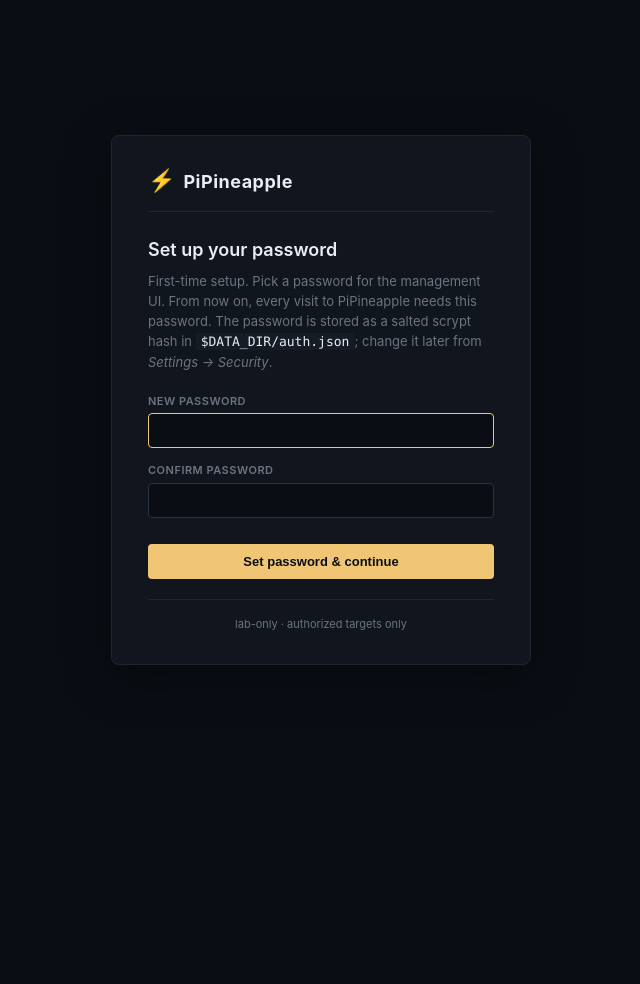
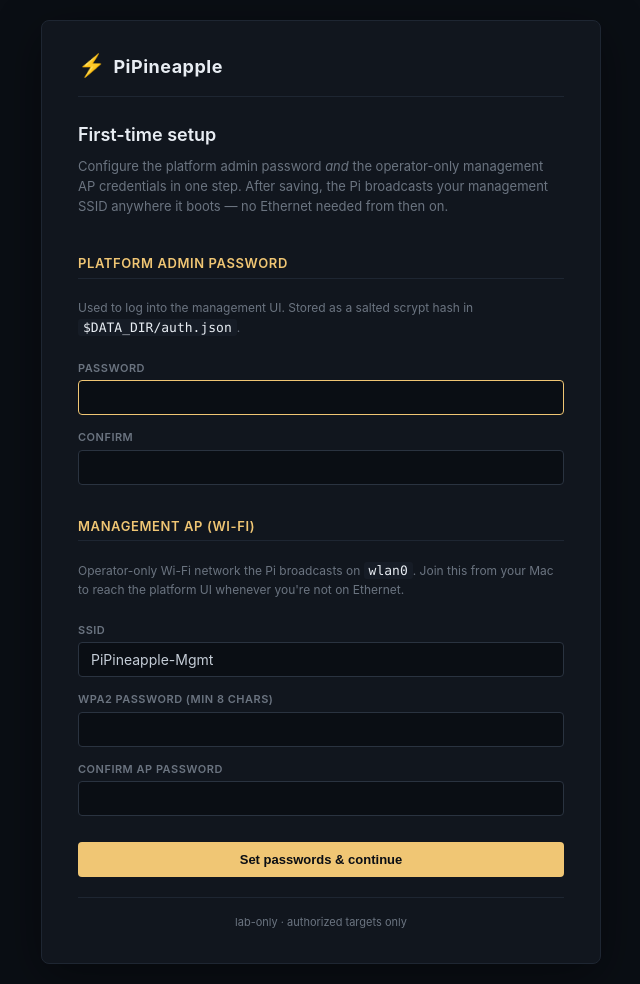
Before and after one commit to Nishit-Kannan/pipineapple, a Flask app: page /setup in a window 1280 px wide. Shown: the whole page, without its empty margins (319-959 px from the left). Before the commit the page ends 665 px from the top, so only its background shows below. Run offline with Flask 3, Linux system fonts and the light colour scheme; parts of the project's set-up code (start-up, migrations or seed data) failed here and were passed over.

Commit message:
Session 04.6: bootstrap management AP on first boot + expanded setup wizard

```diff
--- a/app/__init__.py
+++ b/app/__init__.py
@@ -193,14 +193,16 @@ def _start_background_tasks(app: Flask) -> None:
     from app.services import sysinfo_broadcaster
     sysinfo_broadcaster.start(socketio, interval=2.0)
 
-    # Restore networking state (management AP if previously enabled)
-    # in a background thread so a slow restore doesn't block app startup.
+    # Restore networking state (management AP if previously enabled,
+    # or bootstrap AP if first boot) in a background thread so a slow
+    # restore doesn't block app startup.
     import threading
     def _restore():
         try:
             from app.services.networking import NetworkingService
             svc = NetworkingService(app.config["DATA_DIR"])
-            svc.restore_on_startup()
+            auth_path = app.config["DATA_DIR"] / "auth.json"
+            svc.restore_on_startup(auth_path=auth_path)
         except Exception:
             app.logger.exception("networking restore failed")
     threading.Thread(target=_restore, daemon=True, name="networking-restore").start()
--- a/app/routes/auth.py
+++ b/app/routes/auth.py
@@ -12,6 +12,11 @@ from flask import (
 )
 
 from app.services.auth import get_service
+from app.services.networking import (
+    BOOTSTRAP_MGMT_AP,
+    DEFAULT_MGMT_AP,
+    get_service as get_networking,
+)
 from app.services.notifications import notifications
 
 bp = Blueprint("auth", __name__)
@@ -19,30 +24,83 @@ bp = Blueprint("auth", __name__)
 
 @bp.route("/setup", methods=["GET", "POST"])
 def setup():
-    """First-run setup wizard. Sets the initial password."""
+    """First-run setup wizard.
+
+    Configures both the platform admin password AND the operator's
+    permanent management AP credentials in a single form. If the Pi
+    is currently running the bootstrap AP, the new credentials replace
+    the bootstrap values and the AP restarts in the background so the
+    operator sees a clear "reconnect to new SSID" message before losing
+    their connection.
+    """
     svc = get_service()
     if svc.is_configured():
-        # Already initialised — disallow reset via this route. Password
-        # changes go through Settings → Security.
         return redirect(url_for("auth.login"))
 
+    net = get_networking()
+    bootstrap_active = net.is_running_bootstrap()
     error: str | None = None
+    success_info: dict | None = None
+
     if request.method == "POST":
         pw1 = (request.form.get("password") or "").strip()
         pw2 = (request.form.get("password_confirm") or "").strip()
+        ap_ssid = (request.form.get("ap_ssid") or "").strip()
+        ap_pw1  = (request.form.get("ap_password") or "").strip()
+        ap_pw2  = (request.form.get("ap_password_confirm") or "").strip()
+
         if pw1 != pw2:
-            error = "passwords do not match"
+            error = "platform passwords do not match"
+        elif ap_pw1 != ap_pw2:
+            error = "AP passwords do not match"
+        elif len(ap_ssid) < 1 or len(ap_ssid) > 32:
+            error = "AP SSID must be 1–32 characters"
+        elif len(ap_pw1) < 8:
+            error = "AP WPA2 password must be at least 8 characters"
+        elif ap_pw1 == BOOTSTRAP_MGMT_AP["password"]:
+            error = "please pick a new AP password — leaving the bootstrap default isn't safe"
         else:
             ok, msg = svc.set_password(pw1)
             if not ok:
                 error = msg
             else:
-                # Auto-log in the user who just set the password
                 svc.login(session)
                 notifications.success("PiPineapple initialised — password set", source="auth")
-                return redirect(url_for("dashboard.index"))
 
-    return render_template("auth/setup.html", error=error)
+                # Save the operator's AP credentials and restart the AP
+                # in the background so the success page can render before
+                # the operator's connection drops.
+                import threading
+                import time as _time
+
+                def _reconfigure_and_restart():
+                    _time.sleep(3)  # give the response time to land
+                    try:
+                        net.reconfigure_and_restart_ap(ap_ssid, ap_pw1, channel=6)
+                    except Exception:
+                        from flask import current_app
+                        current_app.logger.exception("AP reconfigure failed")
+
+                threading.Thread(
+                    target=_reconfigure_and_restart,
+                    daemon=True,
+                    name="setup-ap-restart",
+                ).start()
+
+                success_info = {
+                    "new_ssid":   ap_ssid,
+                    "gateway_ip": (DEFAULT_MGMT_AP.get("gateway_ip") or "10.42.0.1"),
+                    "bootstrap":  bootstrap_active,
+                }
+
+    return render_template(
+        "auth/setup.html",
+        error=error,
+        bootstrap_active=bootstrap_active,
+        bootstrap=BOOTSTRAP_MGMT_AP,
+        default_ssid=DEFAULT_MGMT_AP["ssid"],
+        success_info=success_info,
+    )
 
 
 @bp.route("/login", methods=["GET", "POST"])
--- a/app/static/style.css
+++ b/app/static/style.css
@@ -893,6 +893,47 @@ body.auth-page {
   box-shadow: 0 12px 48px rgba(0, 0, 0, 0.4);
 }
 
+.auth-card-wide { max-width: 560px; }
+
+.setup-section-title {
+  font-size: 13px;
+  font-weight: 600;
+  margin: 18px 0 6px 0;
+  padding-bottom: 4px;
+  color: var(--accent);
+  text-transform: uppercase;
+  letter-spacing: 0.6px;
+  border-bottom: 1px solid var(--border);
+}
+
+.setup-section-desc {
+  font-size: 12px;
+  margin: 0 0 8px 0;
+  line-height: 1.55;
+}
+
+.auth-info-box {
+  background: var(--bg-elev-2);
+  border: 1px solid var(--border);
+  border-left: 3px solid var(--accent);
+  border-radius: 0 4px 4px 0;
+  padding: 12px 16px;
+  margin: 16px 0;
+  font-size: 13px;
+  line-height: 1.55;
+}
+
+.auth-info-box.bootstrap-banner { border-left-color: var(--accent); }
+.auth-info-box strong { color: var(--accent); display: block; margin-bottom: 4px; }
+.auth-info-box .info-label {
+  color: var(--fg-muted);
+  font-size: 11px;
+  text-transform: uppercase;
+  letter-spacing: 0.6px;
+  font-weight: 600;
+  margin-bottom: 8px;
+}
+
 .auth-brand {
   display: flex;
   align-items: baseline;
--- a/app/templates/auth/setup.html
+++ b/app/templates/auth/setup.html
@@ -7,36 +7,114 @@
   <link rel="stylesheet" href="{{ url_for('static', filename='style.css') }}">
 </head>
 <body class="auth-page">
-  <main class="auth-card">
+  <main class="auth-card auth-card-wide">
     <header class="auth-brand">
       <span class="logo">⚡</span>
       <span class="brand-name">PiPineapple</span>
     </header>
 
-    <h1 class="auth-title">Set up your password</h1>
+    {% if success_info %}
+      {# ---------- Post-submit success page ---------- #}
+      <h1 class="auth-title">Setup complete</h1>
       <p class="auth-blurb">
-      First-time setup. Pick a password for the management UI. From now
-      on, every visit to PiPineapple needs this password. The password
-      is stored as a salted scrypt hash in
-      <code>$DATA_DIR/auth.json</code>; change it later from
-      <em>Settings → Security</em>.
+        Your platform password is saved. The management AP is restarting
+        with your new credentials in a few seconds.
       </p>
+
+      <div class="auth-info-box">
+        <div class="info-label">Connect to the new management AP</div>
+        <dl class="kv">
+          <dt>SSID</dt>
+          <dd><code>{{ success_info.new_ssid }}</code></dd>
+          <dt>Gateway URL</dt>
+          <dd><code>http://{{ success_info.gateway_ip }}:5000</code></dd>
+        </dl>
+        <p class="muted" style="font-size:12px; margin-top:12px;">
+          {% if success_info.bootstrap %}
+            You're currently on the bootstrap AP (<code>PiPineapple-Setup</code>).
+            It will disappear in a moment. On your Mac:
+          {% else %}
+            You may still be reachable via Ethernet. Optionally:
+          {% endif %}
+          drop the current Wi-Fi connection, join
+          <code>{{ success_info.new_ssid }}</code> with the WPA2 password
+          you just set, then visit
+          <code>http://{{ success_info.gateway_ip }}:5000</code> and log
+          in. Your platform password is the one you set at the top of
+          this form.
+        </p>
+      </div>
+
+      <p class="auth-blurb" style="margin-top:16px;">
+        Already on Ethernet (or another path that doesn't go through the
+        management AP)? You're already logged in — just visit the
+        <a href="{{ url_for('dashboard.index') }}">dashboard</a>.
+      </p>
+
+    {% else %}
+      {# ---------- Setup form ---------- #}
+      <h1 class="auth-title">First-time setup</h1>
+      <p class="auth-blurb">
+        Configure the platform admin password <em>and</em> the operator-only
+        management AP credentials in one step. After saving, the Pi
+        broadcasts your management SSID anywhere it boots — no Ethernet
+        needed from then on.
+      </p>
+
+      {% if bootstrap_active %}
+        <div class="auth-info-box bootstrap-banner">
+          <strong>You're connected via the bootstrap AP.</strong>
+          <span class="muted">
+            (default SSID <code>{{ bootstrap.ssid }}</code>, default
+            password <code>{{ bootstrap.password }}</code>) — both of
+            which everyone reading the docs knows. The form below
+            replaces them with credentials only you know.
+          </span>
+        </div>
+      {% endif %}
 
       {% if error %}
         <div class="auth-error">{{ error }}</div>
       {% endif %}
 
       <form method="POST" class="auth-form">
+
+        <h2 class="setup-section-title">Platform admin password</h2>
+        <p class="muted setup-section-desc">
+          Used to log into the management UI. Stored as a salted scrypt
+          hash in <code>$DATA_DIR/auth.json</code>.
+        </p>
         <label>
-        <span class="auth-label">New password</span>
+          <span class="auth-label">Password</span>
           <input type="password" name="password" required autofocus minlength="4">
         </label>
         <label>
-        <span class="auth-label">Confirm password</span>
+          <span class="auth-label">Confirm</span>
           <input type="password" name="password_confirm" required minlength="4">
         </label>
-      <button type="submit" class="bigbtn">Set password & continue</button>
+
+        <h2 class="setup-section-title">Management AP (Wi-Fi)</h2>
+        <p class="muted setup-section-desc">
+          Operator-only Wi-Fi network the Pi broadcasts on
+          <code>wlan0</code>. Join this from your Mac to reach the
+          platform UI whenever you're not on Ethernet.
+        </p>
+        <label>
+          <span class="auth-label">SSID</span>
+          <input type="text" name="ap_ssid" value="{{ default_ssid }}" required maxlength="32">
+        </label>
+        <label>
+          <span class="auth-label">WPA2 password (min 8 chars)</span>
+          <input type="password" name="ap_password" required minlength="8">
+        </label>
+        <label>
+          <span class="auth-label">Confirm AP password</span>
+          <input type="password" name="ap_password_confirm" required minlength="8">
+        </label>
+
+        <button type="submit" class="bigbtn">Set passwords & continue</button>
       </form>
+    {% endif %}
 
     <footer class="auth-footer muted">
       lab-only · authorized targets only
```
Also changed, not shown: app/services/networking.py (+77 -3 lines). Lines whose indentation alone changed are shown as unchanged.
